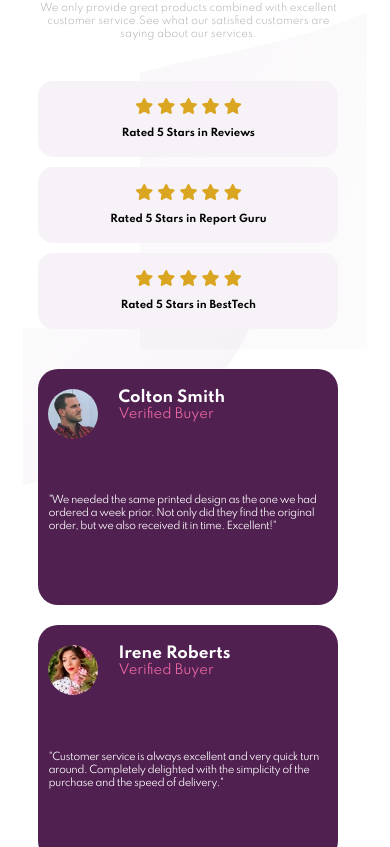
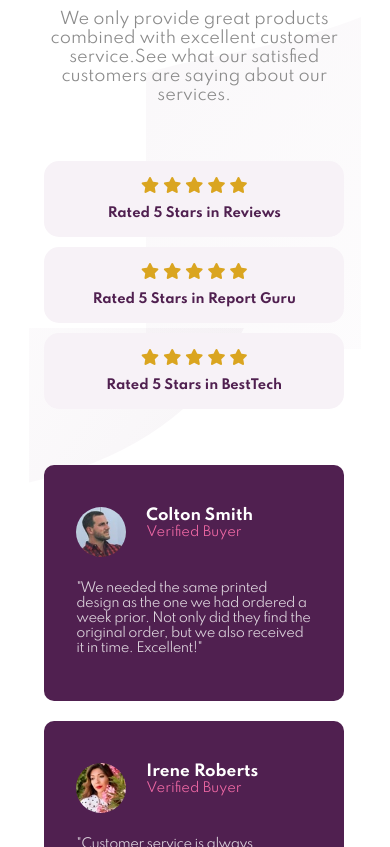
Before and after one commit to moustf/social-proof-section, a plain HTML site: page index.html in a window 390 px wide. Shown: the part 154-1001 px from the top of the page. Drawn offline with Linux system fonts and the light colour scheme.

Commit message:
Editing the styles and making the layout with the full width of the device's screen close #9

```diff
--- a/style.css
+++ b/style.css
@@ -28,16 +28,16 @@ body {
 
 /* Start the sections styling */
 .wrapper {
-  width: 80%;
+  width: 100%;
   height: 100vh;
   display: flex;
   justify-content: center;
   align-items: center;
 }
 .wrapper .container {
-  height: 80vh;
-  width: 80%;
-  padding: 15px;
+  height: 100vh;
+  width: 100%;
+  padding: 4rem;
   display: grid;
   grid-template-columns: 1fr 1fr;
   grid-template-rows: 1fr 1fr;
@@ -46,8 +46,7 @@ body {
     url(images/bg-pattern-bottom-mobile.svg);
   background-position: right 30vw bottom 50vh, left 30vw top 50vh;
   background-repeat: no-repeat, no-repeat;
-  box-shadow: 0.5px 0.5px 18px 0px #00000054;
-  border-radius: 20px;
+  /* box-shadow: 0.5px 0.5px 18px 0px #00000054; */
 }
 .first-cont {
   grid-area: 1 / 1 / 2 / 2;
@@ -62,24 +61,24 @@ body {
   color: var(--very-dark-magenta);
 }
 .first-cont p {
-  font-size: x-small;
+  max-width: 500px;
+  font-size: larger;
   margin: 10px 0 10px 0;
-  font-weight: 300;
-  color: darkgray;
+  color: rgb(139, 139, 139);
 }
 .reviews {
   grid-area: 1 / 2 / 2 / 3;
   margin-top: 30px;
 }
 .reviews .review {
-  width: 90%;
+  width: 60%;
   height: 7vh;
   display: flex;
-  justify-content: center;
+  justify-content: space-evenly;
   align-items: center;
   background-color: var(--light-grayish-magenta);
   margin-bottom: 10px;
-  border-radius: 15px;
+  border-radius: 10px;
 }
 .reviews .review-two {
   margin-left: 25px;
@@ -92,40 +91,46 @@ body {
 }
 .reviews .review p {
   margin-left: 20px;
-  font-size: x-small;
+  font-size: small;
   font-weight: 700;
+  color: var(--very-dark-magenta);
 }
 .buyers {
   grid-area: 2 / 1 / 3 / 3;
 }
 .buyers {
+  width: 90%;
   display: flex;
-  justify-content: space-evenly;
+  justify-content: space-between;
   gap: 20px;
   margin-top: 30px;
+  position: relative;
+  left: 50%;
+  transform: translateX(-50%);
 }
 .buyers .buyer {
-  height: 28vh;
-  width: 30%;
+  height: 35vh;
+  width: 32%;
   background-color: var(--very-dark-magenta);
   color: var(--white);
   font-size: small;
-  border-radius: 20px;
-  padding: 10px;
+  border-radius: 10px;
+  padding: 2rem;
 }
 .buyers .buyer-two {
-  margin-top: 25px;
+  margin-top: 20px;
 }
 .buyers .buyer-three {
-  margin-top: 50px;
+  margin-top: 40px;
 }
 .buyers .buyer .buyer-bio {
   height: 60%;
-  font-size: x-small;
+  font-size: medium;
   letter-spacing: -0.5px;
   display: flex;
   justify-content: center;
   align-items: center;
+  opacity: 0.8;
 }
 .head {
   display: flex;
@@ -142,17 +147,15 @@ body {
 /* End the sections styling */
 
 /* Start Responsive Mobile */
-@media only screen and (max-width: 720px) {
+@media only screen and (max-width: 425px) {
   .wrapper {
-    width: 88%;
+    width: 85%;
     height: 100vh;
-    display: flex;
-    justify-content: center;
   }
   .wrapper .container {
     height: 100vh;
     width: 100%;
-    padding:40px 15px;
+    padding: 40px 15px;
     display: grid;
     grid-template-rows: repeat(3, 1fr);
     background-color: var(--white);
@@ -161,7 +164,7 @@ body {
     background-position: right 30vw bottom 0vh, left 30vw top 0vh;
     background-repeat: no-repeat, no-repeat;
     box-shadow: none;
-    border-radius: 20px;
+    gap: 1rem;
   }
   .first-cont {
     grid-area: 1 / 1 / 2 / 2;
@@ -171,9 +174,11 @@ body {
     width: 300px;
     font-size: xx-large;
     color: var(--very-dark-magenta);
+    margin-bottom: 0.5rem;
   }
   .first-cont p {
     margin: 20px 0 10px 0;
+    font-size: medium;
   }
   .reviews {
     grid-area: 2 / 1 / 3 / 2;
@@ -202,13 +207,14 @@ body {
   }
   .reviews .review p {
     margin-left: 0;
-    font-size: x-small;
+    font-size: small;
     font-weight: 700;
   }
   .buyers {
     grid-area: 3 / 1 / 4 / 2;
   }
   .buyers {
+    width: 100%;
     display: flex;
     flex-direction: column;
     justify-content: space-evenly;
@@ -226,5 +232,8 @@ body {
     margin-top: 0px;
     margin-bottom: 30px;
   }
+  .buyers .buyer .buyer-bio {
+    font-size: small;
+  }
 }
 /* End Responsive Mobile */
```
